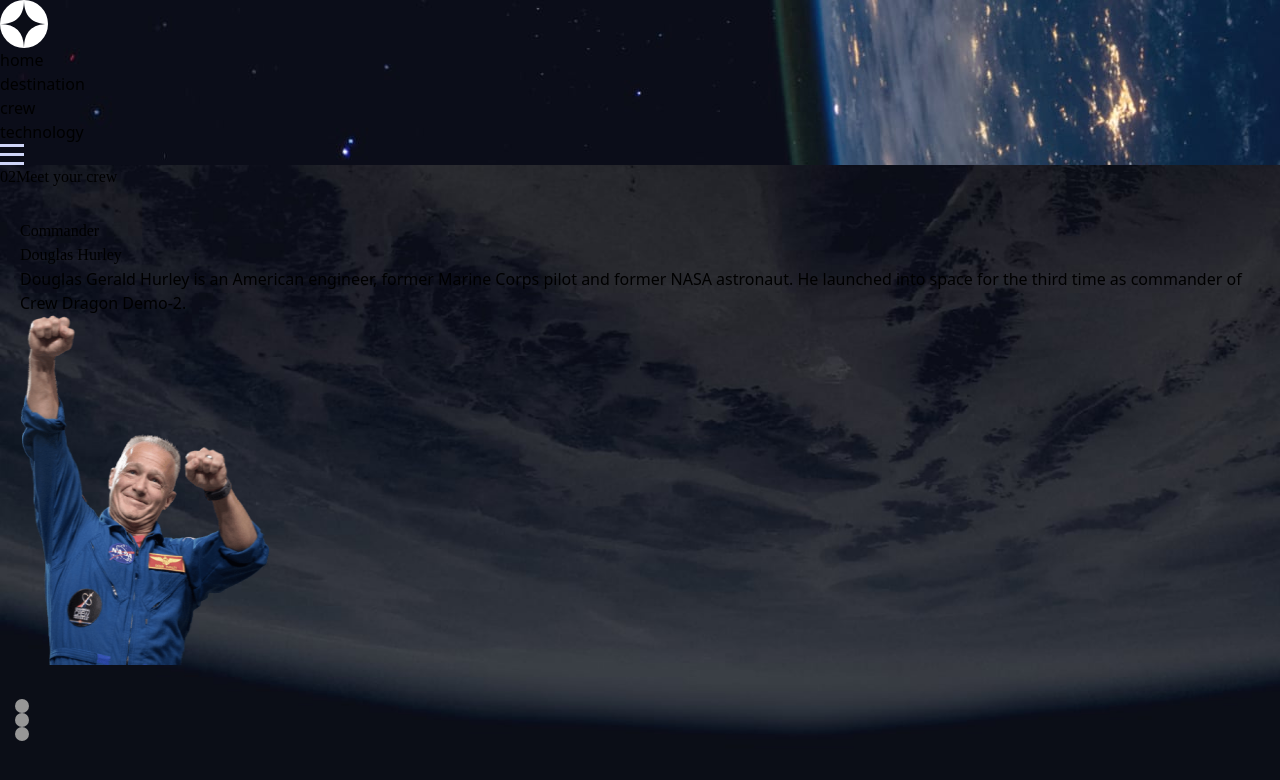
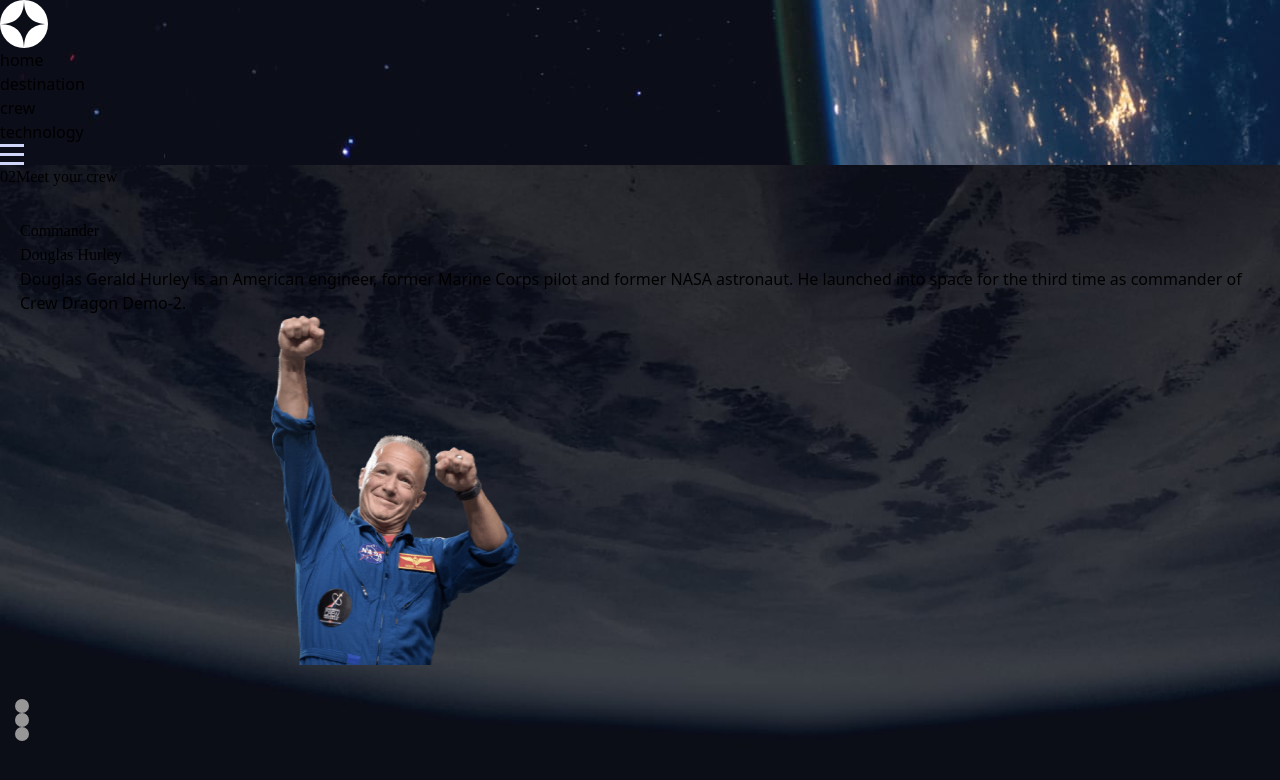
Before and after one commit to matthewkuria/space-tourism-website, a React (Vite) app: page /crew in a window 1280 px wide. Shown: the top 780 px of the page. Built offline with nearby package versions, Linux system fonts and the light colour scheme; a web font is replaced by a local one.

Commit message:
Set the styles for the explore button

```diff
--- a/src/components/Hero.jsx
+++ b/src/components/Hero.jsx
@@ -23,7 +23,7 @@ const Hero = () => {
                     Well sit back,and relax because we&#39;ll give you a truly out of this world experience!
                 </p>
             </div>
-            <article className="explore-btn-container w-1/2">
+            <article className="explore-btn-container mt-0">
                 <div onMouseOver={handleBgOpen} onMouseOut={handleBgClose}>
                     <div className="explore-btn-bg" style={onMouseStyle}></div>
                         <button className="explore-btn"><a href={`/destination`}>Explore</a></button>
--- a/src/index.css
+++ b/src/index.css
@@ -58,11 +58,18 @@ body {
   body{
      background: url("./assets/home/background-home-tablet.jpg");
      }
+     .explore-btn-container {
+      width: 50%;
+    }
+
 }
 @media (min-width:768px ){
      body{
           background: url("./assets/home/background-home-desktop.jpg");
      }
+      .explore-btn-container {
+      width: 50%;
+    }
 }
 
 ol li{
--- a/src/routes/routes.css
+++ b/src/routes/routes.css
@@ -49,18 +49,23 @@
   margin: 0 15px;
   background-color: #ffffff;
 }
+.crew-image{
+  width: 250px;
+  height: 350px;
+  margin-left: 0px;
+}
 @media (min-width: 768px){
   .crew{
     background-image: url("../assets/crew/background-crew-tablet.jpg");
   }
+  .crew-image{
+  width: 250px;
+  height: 350px;
+  margin-left: 250px;
+}
 }
 @media (min-width: 768px) {
   .crew{
     background-image: url("../assets/crew/background-crew-desktop.jpg");
   }
 }
-.crew-image{
-  width: 250px;
-  height: 350px;
-  margin-left: 0px;
-}
```
